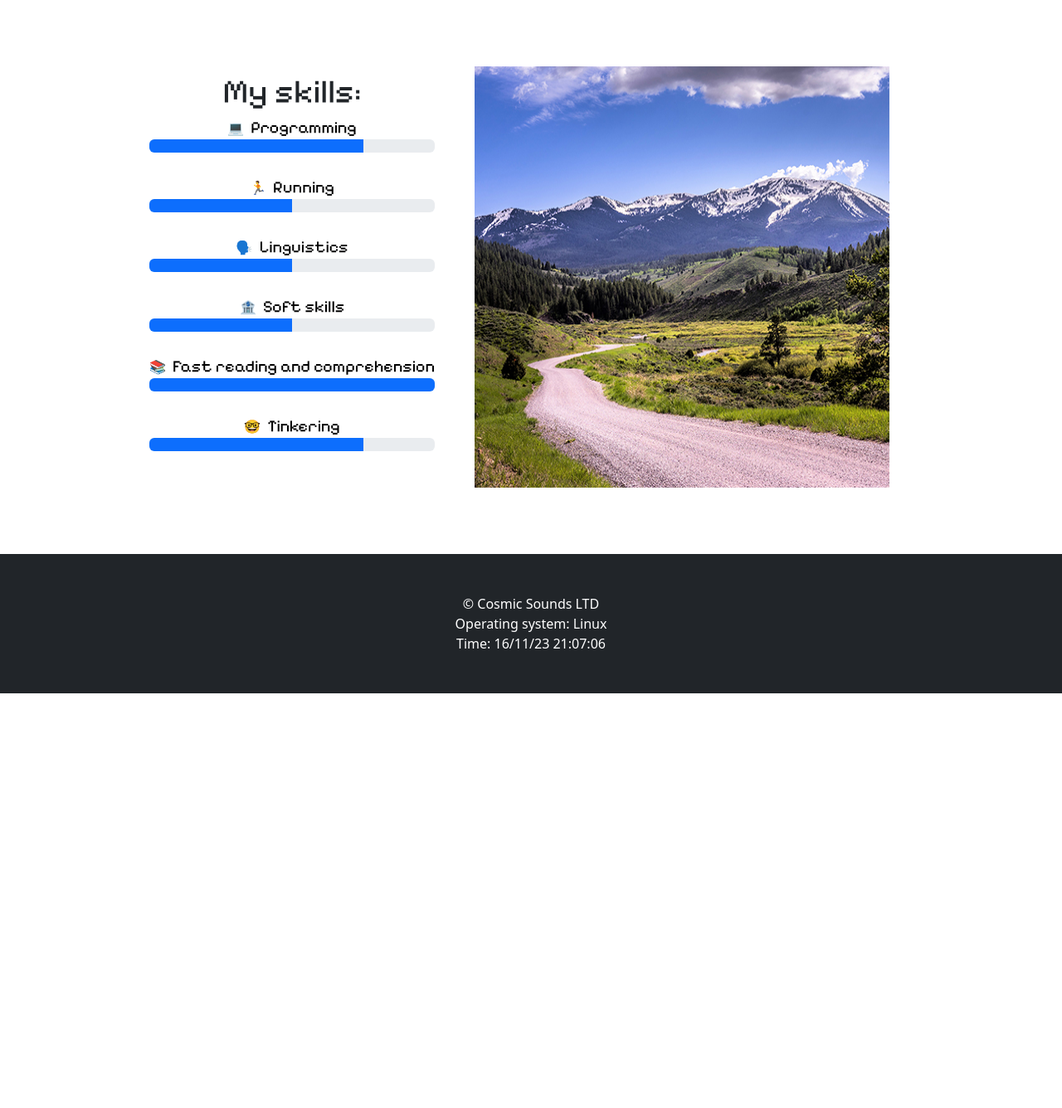
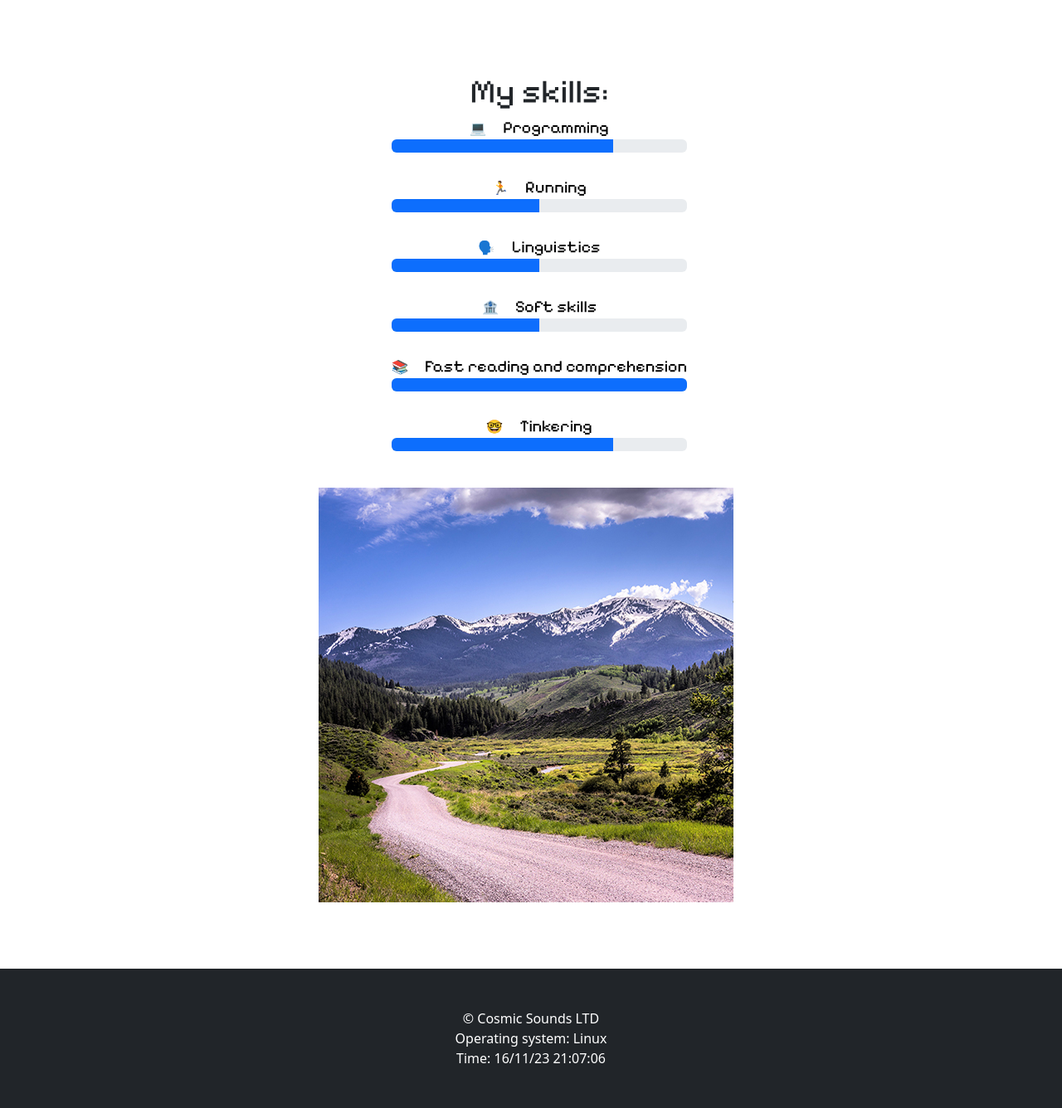
Before and after one commit to LostHopes/Flask-labs, a Flask app: page /skills/ in a window 1280 px wide. Shown: the part 56-1392 px from the top of the page at 83% size. Before the commit the page ends 892 px from the top, so only its background shows below. Run offline with Flask 3, Linux system fonts and the light colour scheme; some libraries are stand-ins or nearby versions.

Commit message:
added some styles to skills page

```diff
--- a/src/app/templates/skills.html
+++ b/src/app/templates/skills.html
@@ -5,12 +5,13 @@
 
 {% block content %}
 {% if s_id == None %}
+<div class="col-md-12 col-lg-12">
     <nav class="nav container justify-content-center text-center">
         <ul name="skills" class="skills">
             <label class="title" for="skills">My skills: </label>
             {% for s_id, (name, desc, percent) in my_skills.items() %}
             <li>
-            <a href="{{ url_for('skills', s_id=s_id) }}" class="p-sm-1">
+                <a href="{{ url_for('skills', s_id=s_id) }}" class="p-sm-3">
                     {{ name }}
                     <div class="progress">
                         <div class="progress-bar w-{{ percent }}" role="progressbar"></div>
@@ -19,11 +20,15 @@
             </li>
             {% endfor %}
         </ul>
-    <img class="background w-auto px-5" src="{{ url_for('static', filename='images/background.png') }}"
+        <div class="col-md-8">
+            <img class="px-5 img-fluid" src="{{ url_for('static', filename='images/background.png') }}"
                 alt="background">
+        </div>
+
     </nav>
+</div>
 {% else %}
-<div class="d-flex flex-column">
+<div>
     <div class="p-3">
         <h1 class="title">{{ my_skills.get(s_id)[0] }}</h1>
     </div>
```
Lines whose indentation alone changed are shown as unchanged.
